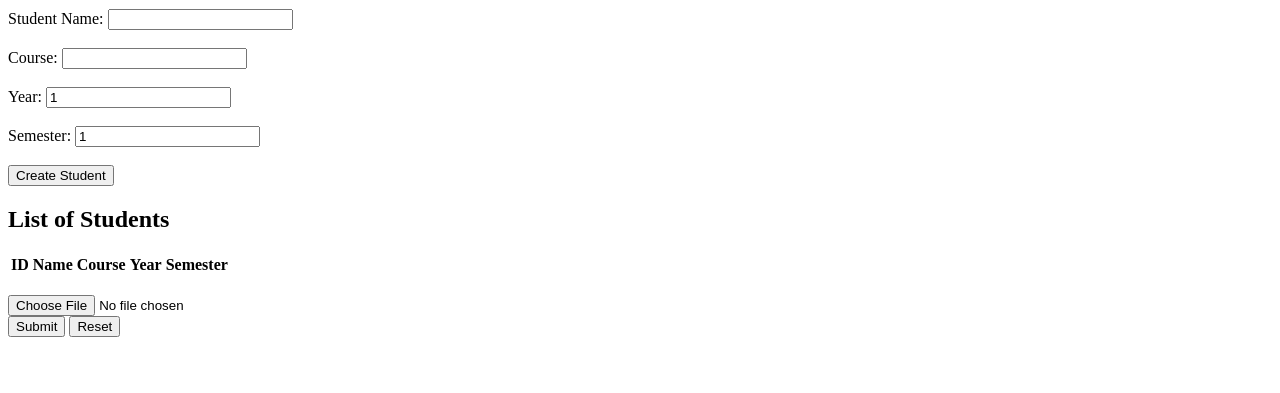
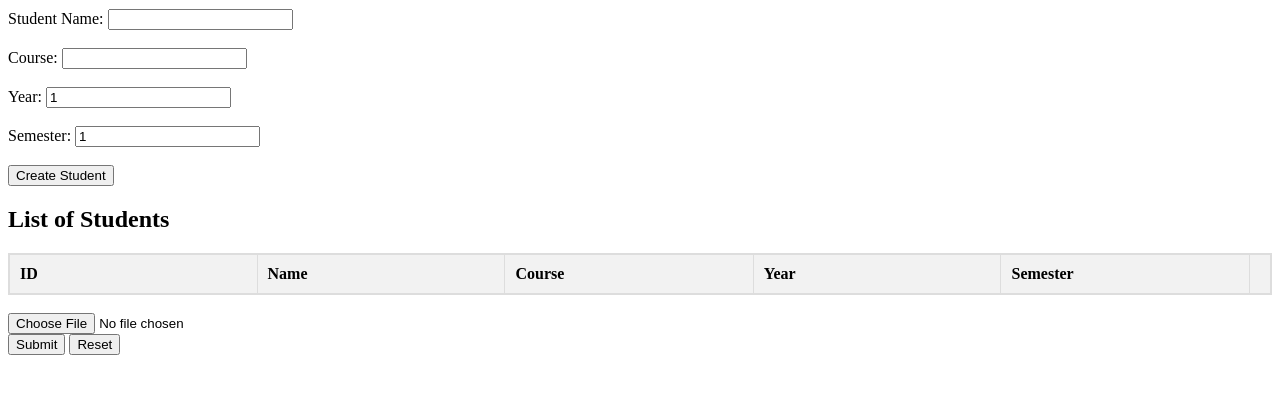
Before and after one commit to oOoOoOo0o/CS4207-Group-Project, a plain HTML site: page OBlock/html/frontend.html in a window 1280 px wide. Shown: the part 85-478 px from the top of the page. Drawn offline with Linux system fonts and the light colour scheme.

Commit message:
[Bayan] Delete button & CSS

```diff
--- /dev/null
+++ b/OBlock/html/frontend.css
@@ -0,0 +1,31 @@
+
+#studentTableContainer {
+    max-height: 300px;
+    overflow-y: auto;
+    border: 1px solid #ddd;
+    margin-top: 20px;
+}
+
+table {
+    width: 100%;
+    border-collapse: collapse;
+}
+
+th, td {
+    width: 20%;
+    padding: 10px;
+    text-align: left;
+    border: 1px solid #ddd;
+}
+
+th {
+    background-color: #f2f2f2;
+}
+
+tr:hover {
+    background-color: #f1f1f1;
+}
+
+#deleteStudentButton {
+    color: darkred;
+}
--- a/OBlock/html/frontend.html
+++ b/OBlock/html/frontend.html
@@ -4,6 +4,7 @@
 		<meta charset='UTF-8'>
 		<meta name='viewport' content='width=device-width, initial-scale=1.0'>
 		<link rel="icon" href = "crypto.png" type= "image/png"/>
+		<link rel="stylesheet" href="./frontend.css">
 		<script src="../src/student.js"></script>
 		<script src="../src/module.js"></script>
 		<script src="../src/enrolment.js"></script>
@@ -39,10 +40,10 @@
 					<th>Course</th>
 					<th>Year</th>
 					<th>Semester</th>
+					<th id="deleteStudent"></th>
 				</tr>
 				</thead>
 				<tbody id="studentTableBody">
-				<!-- Student rows will be inserted here -->
 				</tbody>
 			</table>
 		</div>
--- a/OBlock/html/frontend.js
+++ b/OBlock/html/frontend.js
@@ -16,6 +16,11 @@ function createStudent(event) {
     const student = new Student(name, course, year, semester);
 
     students.push(student)
+    displayStudents()
+}
+
+function removeStudent(id) {
+    students = students.filter(student => student.id !== id)
     displayStudents()
 }
 
@@ -38,6 +43,7 @@ function displayStudents() {
                     <td>${student.course}</td>
                     <td>${student.year}</td>
                     <td>${student.semester}</td>
+                    <td><button id="deleteStudentButton" onclick="removeStudent(${student.id})">Delete</button></td>
                 `;
         studentTableBody.appendChild(row);
     });
```
